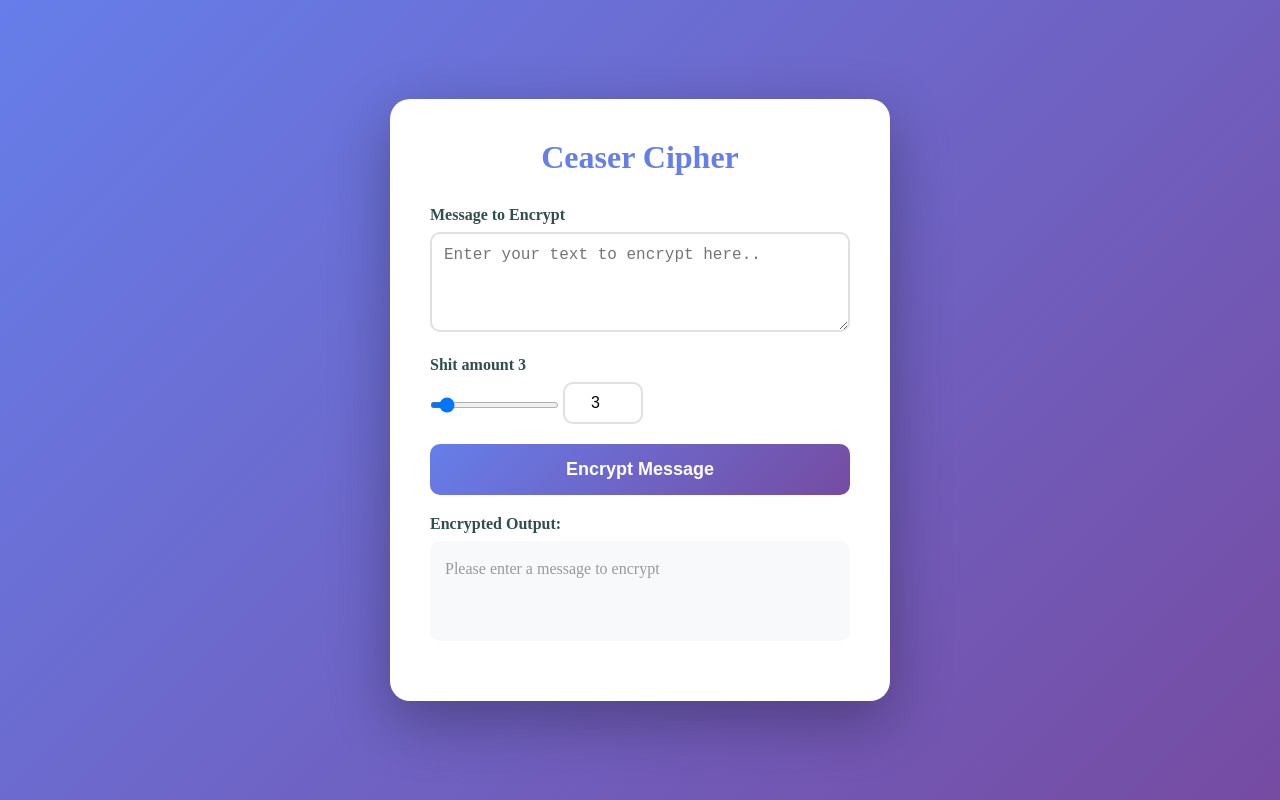
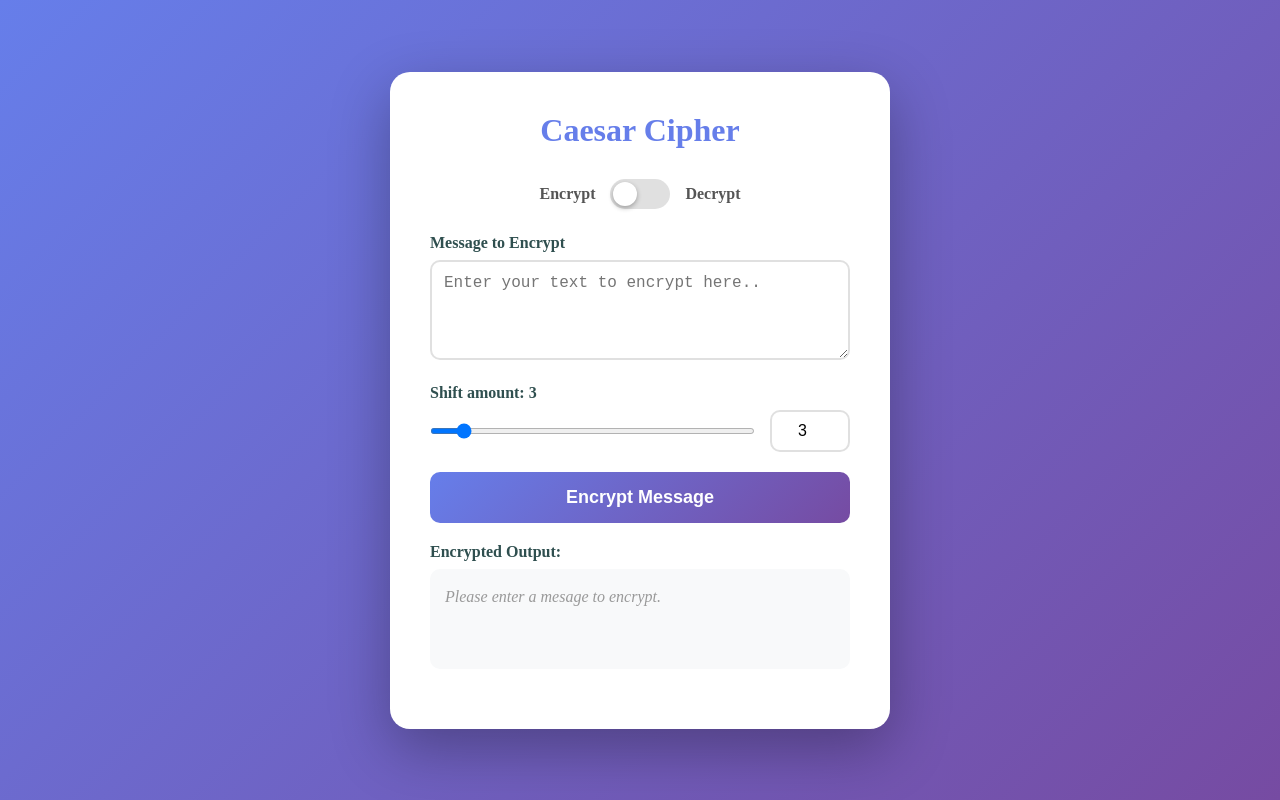
Before and after one commit to nexora-droid/ceaser-cipher, a plain HTML site: page index.html in a window 1280 px wide. Both pictures are taken after a click on the button "Encrypt Message". Drawn offline with Linux system fonts and the light colour scheme; a web font is replaced by a local one.

Commit message:
Added Decrypting

```diff
--- a/index.html
+++ b/index.html
@@ -4,27 +4,34 @@
     <meta charset="UTF-8">
     <meta name="viewport" content="width=device-width, initial-scale=1.0">
     <link rel="stylesheet" href="styles.css">
-    <title>Ceaser Cipher Encoder</title>
+    <title>Caesar Cipher Encoder</title>
 </head>
 <body>
     <div class="container">
-        <h1>Ceaser Cipher</h1>
+        <h1>Caesar Cipher</h1>
+        <div class="toggle-container">
+            <span class="toggle-label">Encrypt</span>
+            <div class="toggle-switch" id="modeToggle" onclick="toggleMode()">
+                <div class="toggle-slider"></div>
+            </div>
+            <span class="toggle-label">Decrypt</span>
+        </div>
         <div class="input-group">
             <label for="inputText">Message to Encrypt</label>
             <textarea id="inputText" placeholder="Enter your text to encrypt here.."></textarea>
         </div>
         <div class="input-group">
-            <label>Shit amount <span id="shiftDisplay">3</span></label>
-            <div class="shift-Control">
+            <label>Shift amount: <span id="shiftDisplay">3</span></label>
+            <div class="shift-control">
                 <input type="range" id="shiftSlider" min="1" max="25" value="3">
                 <input type="number" id="shiftNumber" min="1" max="25" value="3">
             </div>
         </div>
         <div class="input-group">
-            <button onclick="encrypt()">Encrypt Message</button>
+            <button onclick="processText()" id="actionButton">Encrypt Message</button>
         </div>
         <div class="input-group">
-            <label>Encrypted Output: </label>
+            <label id="outputLabel">Encrypted Output: </label>
             <div id="output" class="output empty">Your encrypted message will appear here!</div>
         </div>
     </div>
--- a/script.js
+++ b/script.js
@@ -1,46 +1,68 @@
-const slider = document.getElementById('shift-slider');
+let isDecryptMode = false;
+
+const slider = document.getElementById('shiftSlider');
 const numberInput = document.getElementById('shiftNumber');
 const shiftDisplay = document.getElementById('shiftDisplay');
+const modeToggle = document.getElementById('modeToggle');
+const actionButton = document.getElementById('actionButton');
+const outputLabel = document.getElementById('outputLabel');
+const output = document.getElementById('output');
 
+function toggleMode() {
+    isDecryptMode = !isDecryptMode;
+    modeToggle.classList.toggle('active');
+
+    if (isDecryptMode) {
+        actionButton.textContent = 'Decrypt Message';
+        outputLabel.textContent = 'Decrypted Output: ';
+        output.textContent = "Your decrypted message will show here";
+        output.classList.add('empty');
+    } else {
+        actionButton.textContent = 'Encrypt Message';
+        outputLabel.textContent = 'Encrypted Output: ';
+        output.textContent = "Your encrypted message will show here";
+        output.classList.add('empty');
+    }
+}
 slider.addEventListener('input', (e)=>{
     numberInput.value = e.target.value;
-    shiftDisplay.textContent = e.targe.value;
+    shiftDisplay.textContent = e.target.value;
 });
 numberInput.addEventListener('input', (e)=>{
-   let val = parseInt(e.target.value) || 1;
-   if (val < 1) val = 1;
-   if (val > 25) val = 25;
-   numberInput.value = val;
-   slider.value = val
-   shiftDisplay.textContent = val;
+    let val = parseInt(e.target.value) || 1;
+    if (val < 1) val = 1;
+    if (val > 25) val = 25;
+    numberInput.value = val;
+    slider.value = val;
+    shiftDisplay.textContent = val;
 });
-function encrypt(){
+function processText(){
     const text = document.getElementById('inputText').value;
     const shift = parseInt(document.getElementById('shiftNumber').value);
-    const output = document.getElementById('output');
     if (!text.trim()){
-        output.textContent = 'Please enter a message to encrypt';
+        output.textContent = 'Please enter a mesage to ' + (isDecryptMode ? 'decrypt' : 'encrypt') + '.';
         output.classList.add('empty');
         return;
     }
+    const effectiveShift = isDecryptMode ? -shift : shift;
     let result = '';
-    for (let i = 0; i < text.length; i ++) {
-        let char = text[i]
+    for (let i = 0; i < text.length; i++){
+        let char = text[i];
         if (char.match(/[a-z]/i)){
             const code = text.charCodeAt(i);
             if (code >= 65 && code <= 90){
-                char = String.fromCharCode(((code - 65 + shift) % 26) + 65);
-            } else if (code >= 97 && code <= 122) {
-                char = String.fromCharCode(((code - 97 + shift) % 26) + 97);
+                char = String.fromCharCode(((code - 65 + effectiveShift + 26) % 26)+ 65);
+            } else if (code >= 97 && code <= 122){
+                char = String.fromCharCode(((code - 97 + effectiveShift + 26) % 26)+ 97);
             }
         }
-        result += char
+        result += char;
     }
     output.textContent = result;
     output.classList.remove('empty');
 }
 document.getElementById('inputText').addEventListener('keypress', (e)=>{
-    if (e.key === 'Enter' && e.ctrlKey){
-        encrypt();
+    if (e.key === 'Enter' && e.ctrlKey) {
+        processText()
     }
 });
--- a/styles.css
+++ b/styles.css
@@ -121,5 +121,42 @@ button:active{
 }
 .output.empty{
     color: #999;
-    font-size: italic;
+    font-style: italic;
 }
+.toggle-container {
+    display: flex;
+    justify-content: center;
+    align-items: center;
+    gap: 15px;
+    margin-bottom: 25px;
+}
+.toggle-label {
+    font-weight: 600;
+    color: #555;
+}
+.toggle-switch {
+    position: relative;
+    width: 60px;
+    height: 30px;
+    background: #e0e0e0;
+    border-radius: 15px;
+    cursor: pointer;
+    transition: all 0.3s;
+}
+.toggle-switch.active {
+    background: #667eea;
+}
+.toggle-slider{
+    position: absolute;
+    top: 3px;
+    left: 3px;
+    width: 24px;
+    height: 24px;
+    background: white;
+    border-radius: 50%;
+    transition: transform 0.3s;
+    box-shadow: 0 2px 5px rgba(0, 0, 0, 0.3);
+}
+.toggle-switch.active .toggle-slider {
+    transform: translateX(30px);
+}
```
